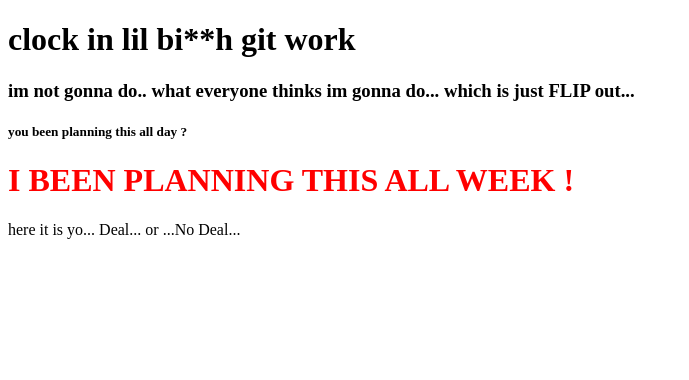
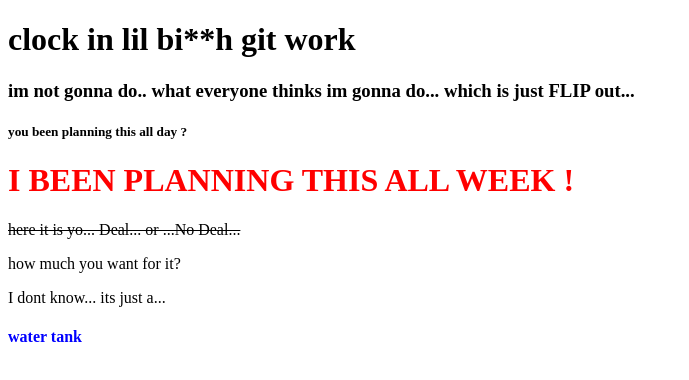
Before and after one commit to wysifu/gitWorktwo, a plain HTML site: page index.html in a window 1280 px wide. Shown: the whole page, without its empty margins (0-689 px from the left). Drawn offline with Linux system fonts and the light colour scheme.

Commit message:
lets see here

```diff
--- a/index.html
+++ b/index.html
@@ -15,6 +15,11 @@
 
     <h1 style="color:red">I BEEN PLANNING THIS ALL WEEK !</h1>
 
-    <p>here it is yo... Deal... or ...No Deal...</p>
+    <p style="text-decoration:line-through">here it is yo... Deal... or ...No Deal...</p>
+
+    <p>how much you want for it?
+    </p>
+
+    <p>I dont know... its just a...<h4 style="color: blue"><strong>water tank</strong></h4></p>
 </body>
 </html>
```
